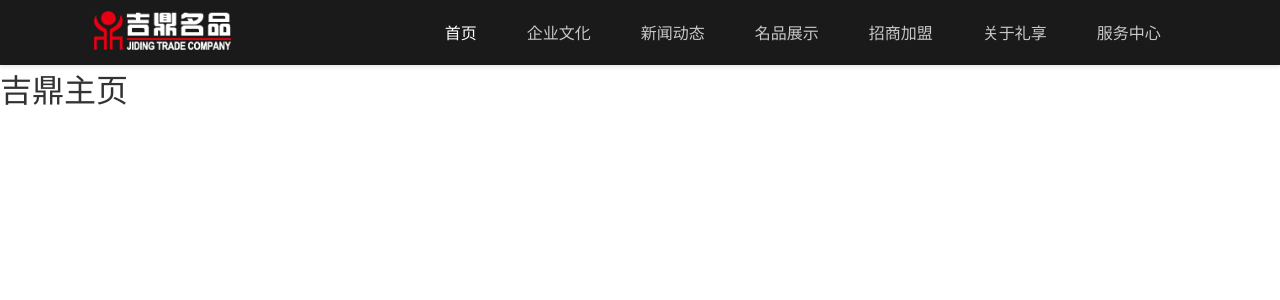
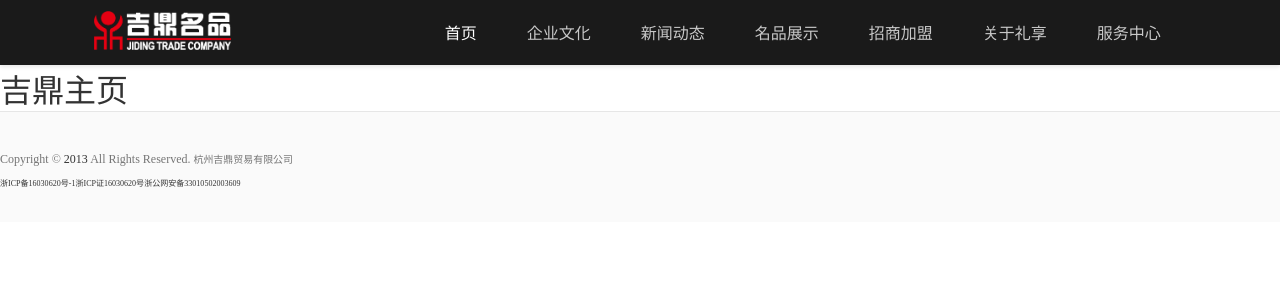
Before and after one commit to howzy/jidmy, a Vue app: page /#/ in a window 1280 px wide. Shown: the top 300 px of the page. Built offline with nearby package versions, Linux system fonts and the light colour scheme.

Commit message:
添加页脚

```diff
--- a/src/App.vue
+++ b/src/App.vue
@@ -2,16 +2,19 @@
   <div id="app">
     <top-menu></top-menu>
     <router-view></router-view>
+    <foot></foot>
   </div>
 </template>
 
 <script>
 import topMenu from './components/topMenu'
+import foot from './components/footer'
 
 export default {
   name: 'app',
   components: {
-    topMenu
+    topMenu,
+    foot
   }
 }
 </script>
--- /dev/null
+++ b/src/components/footer.vue
@@ -0,0 +1,54 @@
+<template>
+  <div>
+    <footer>
+      <div class="footer">
+          <div class="siteinfo">
+
+          </div>
+          <div class="copyright">
+            <h4>Copyright © <span>2013</span> All Rights Reserved.</h4>
+            <h5 class="company">杭州吉鼎贸易有限公司</h5>
+            <h6>
+              <a href="http://www.miibeian.gov.cn/" target="_blank">
+                <span>浙ICP备16030620号-1</span>
+                <span>浙ICP证16030620号</span>
+                <span>浙公网安备33010502003609</span>
+              </a>
+            </h6>
+          </div>
+      </div>
+    </footer>
+  </div>
+</template>
+
+<script>
+
+</script>
+
+<style lang="scss">
+.footer {
+  background-color: #fafafa;
+  border-top: 1px solid #e6e6e6;
+  .copyright {
+    color: #434d55;
+    font-size: 12px;
+    padding: 40px 0;
+
+    h4, h5 {
+      float: left;
+      height: 15px;
+      line-height: 15px;
+      color: #757575;
+    }
+
+    h5 {
+      margin-left: 3px;
+    }
+    h6 {
+      clear: both;
+      padding: 10px 0 0;
+      height: 15px;
+    }
+  }
+}
+</style>
```
